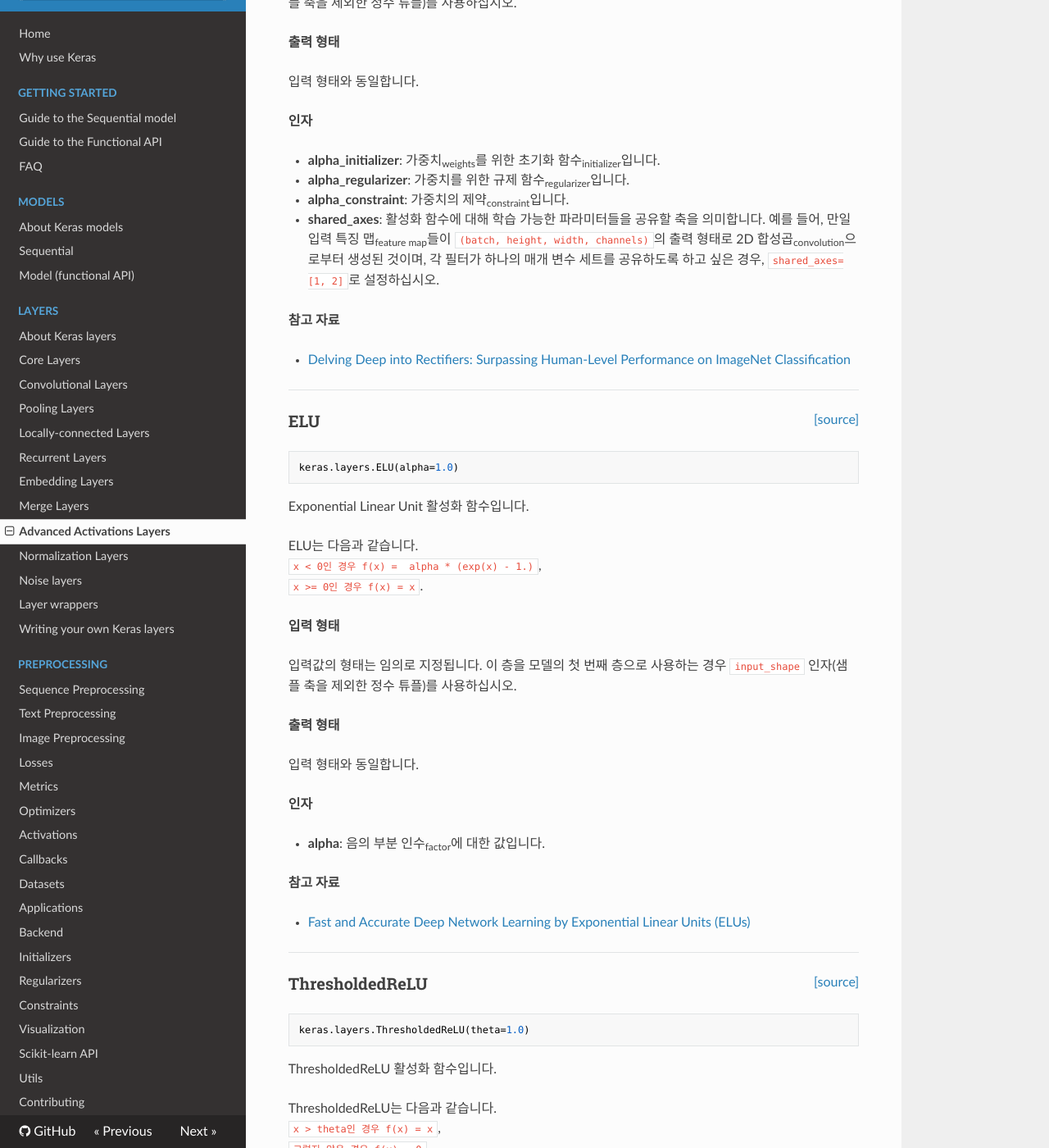
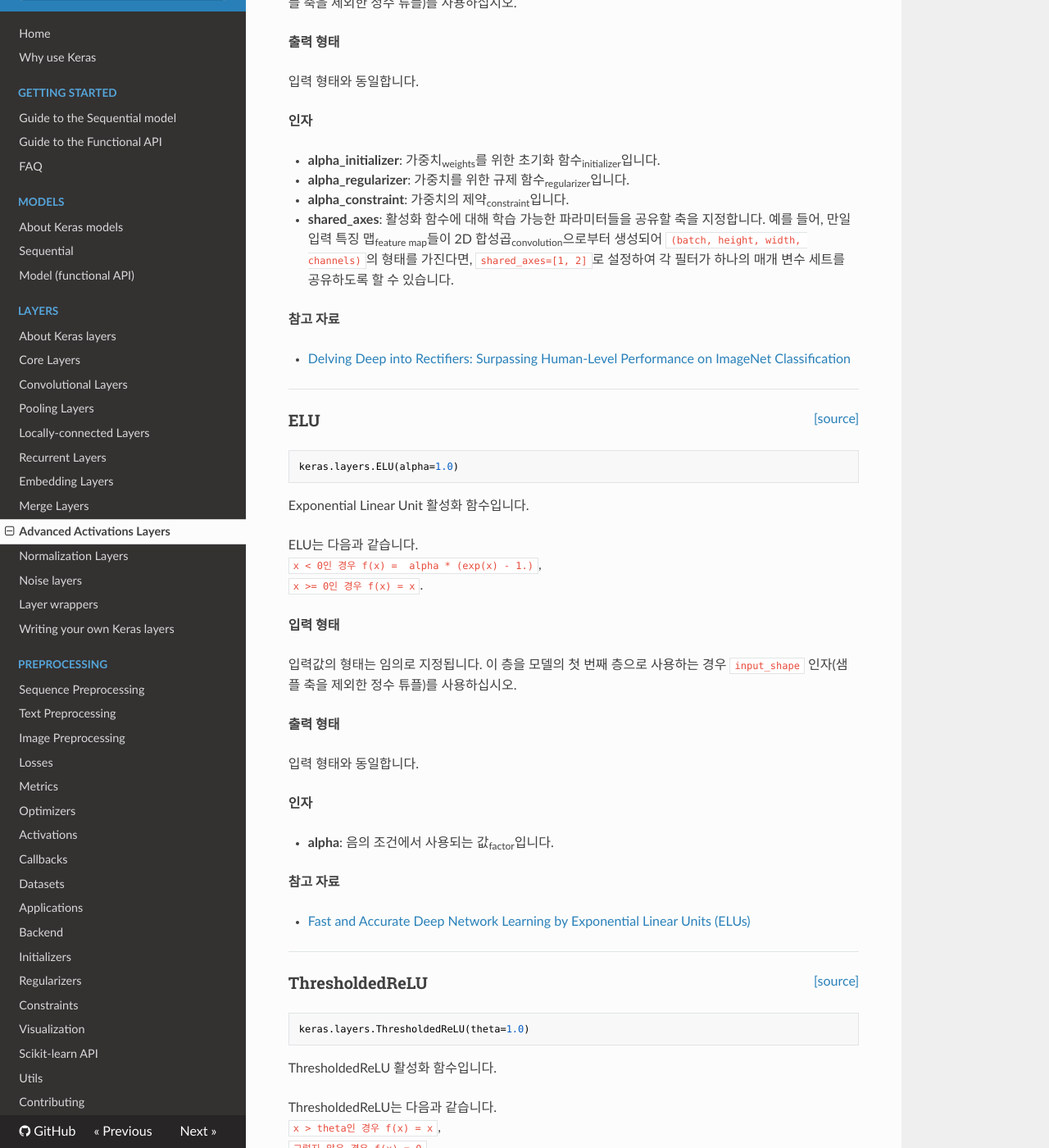
Before and after one commit to keras-team/keras-docs-ko, an MkDocs documentation site: the page built from sources/layers/advanced-activations.md, in a window 1280 px wide and 1400 px high, scrolled down 1143 px. Shown: the whole window at 82% size. Built offline with MkDocs 1.6.1, drawn with Linux system fonts in a browser that asks for light colours; nearby versions of some CDN libraries; some of the changed text lies outside the part shown.

Commit message:
Update advanced-activations.md

```diff
--- a/sources/layers/advanced-activations.md
+++ b/sources/layers/advanced-activations.md
@@ -57,7 +57,7 @@ __인자__
 - __alpha_initializer__: 가중치<sub>weights</sub>를 위한 초기화 함수<sub>initializer</sub>입니다.
 - __alpha_regularizer__: 가중치를 위한 규제 함수<sub>regularizer</sub>입니다.
 - __alpha_constraint__: 가중치의 제약<sub>constraint</sub>입니다.
-- __shared_axes__: 활성화 함수에 대해 학습 가능한 파라미터들을 공유할 축을 의미합니다. 예를 들어, 만일 입력 특징 맵<sub>feature map</sub>들이 `(batch, height, width, channels)`의 출력 형태로 2D 합성곱<sub>convolution</sub>으로부터 생성된 것이며, 각 필터가 하나의 매개 변수 세트를 공유하도록 하고 싶은 경우, `shared_axes=[1, 2]`로 설정하십시오.
+- __shared_axes__: 활성화 함수에 대해 학습 가능한 파라미터들을 공유할 축을 지정합니다. 예를 들어, 만일 입력 특징 맵<sub>feature map</sub>들이 2D 합성곱<sub>convolution</sub>으로부터 생성되어 `(batch, height, width, channels)`의 형태를 가진다면, `shared_axes=[1, 2]`로 설정하여 각 필터가 하나의 매개 변수 세트를 공유하도록 할 수 있습니다.
 
 __참고 자료__
 
@@ -89,7 +89,7 @@ __출력 형태__
 
 __인자__
 
-- __alpha__: 음의 부분 인수<sub>factor</sub>에 대한 값입니다.
+- __alpha__: 음의 조건에서 사용되는 값<sub>factor</sub>입니다.
 
 __참고 자료__
 
@@ -179,6 +179,6 @@ __출력 형태__
 
 __인자__
 
-- __max_value__: 음이 아닌 부동소수. 최대 활성화 값을 의미합니다.
+- __max_value__: 음이 아닌 부동소수. 최대 활성화 값을 지정합니다.
 - __negative_slope__: 음이 아닌 부동소수. 음의 부분 기울기 계수입니다.
-- __threshold__: 부동소수. 임계값이 정해진 활성화를 위한 임계값을 의미합니다.
+- __threshold__: 부동소수. 임계값이 정해진 활성화를 위한 임계값을 지정합니다.
```
Also changed, not shown: other parts of sources/layers/advanced-activations.md (+1 -1 lines).
